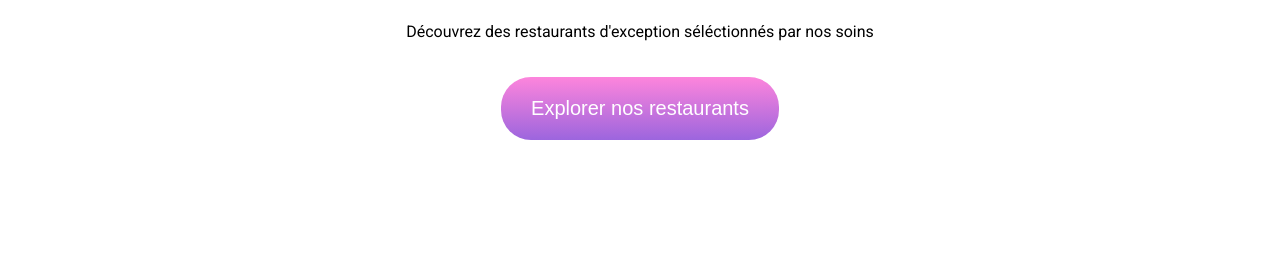
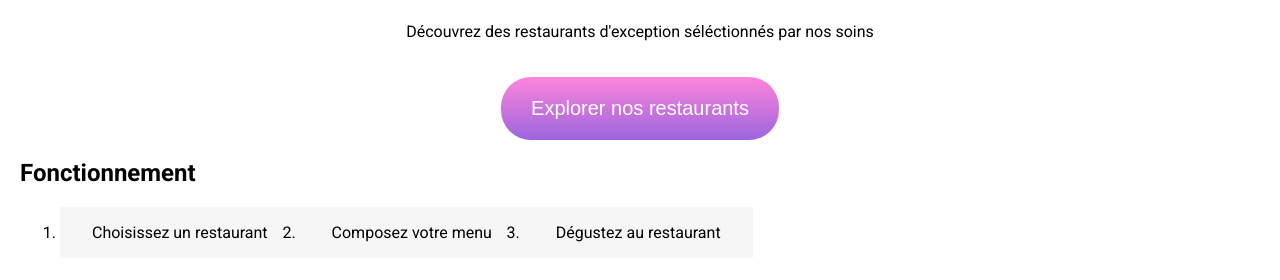
Before and after one commit to Anthony77151/P3_Contard_code, a website: page index.html in a window 1280 px wide. Shown: the part 290-570 px from the top of the page. Drawn offline with Linux system fonts and the light colour scheme; a web font is replaced by a local one.

Commit message:
start function part

```diff
--- a/index.html
+++ b/index.html
@@ -21,6 +21,14 @@
             <p>Découvrez des restaurants d'exception séléctionnés par nos soins</p>
             <button>Explorer nos restaurants</button>
         </section>
+        <section class="functioning">
+            <h2>Fonctionnement</h2>
+            <ol>
+                <li>Choisissez un restaurant</li>
+                <li>Composez votre menu</li>
+                <li>Dégustez au restaurant</li>
+            </ol>
+        </section>
     </main>
     <script src="https://kit.fontawesome.com/8703a29678.js" crossorigin="anonymous"></script>
 </body>
--- a/sass/base/base.scss
+++ b/sass/base/base.scss
@@ -6,3 +6,7 @@ body {
     margin: 0;
     font-family: "Roboto", sans-serif;
 }
+
+main {
+    padding: 0 20px;
+}
--- /dev/null
+++ b/sass/component/functioning.scss
@@ -0,0 +1,10 @@
+.functioning {
+
+    ol {
+        display: flex;
+    }
+    li {
+        background-color: #f6f6f6;
+        padding: 16px 32px;
+    }
+}
--- /dev/null
+++ b/sass/layouts/explorer.scss
@@ -0,0 +1,21 @@
+.explorer {
+    text-align: center;
+    h2 {
+        margin-top: 40px;
+        font-size: 30px;
+    }
+    button {
+        background-image: linear-gradient(to top, rgba(147, 86, 220, 0.9), rgba(255, 121, 218, 0.9));
+        color: white;
+        padding: 20px 30px;
+        border-radius: 30px;
+        border: 0;
+        margin-top: 20px;
+        font-size: 20px;
+        transition: transform 0.3s;
+        &:hover{
+            transform: scale(1.02);
+            opacity: 0.9;
+        }
+    }
+}
--- a/sass/main.scss
+++ b/sass/main.scss
@@ -1,25 +1,5 @@
 @import "./base/base.scss";
 @import "./layouts/header.scss";
 @import "./layouts/city.scss";
-
-.explorer {
-    text-align: center;
-    h2 {
-        margin-top: 40px;
-        font-size: 30px;
-    }
-    button {
-        background-image: linear-gradient(to top, rgba(147, 86, 220, 0.9), rgba(255, 121, 218, 0.9));
-        color: white;
-        padding: 20px 30px;
-        border-radius: 30px;
-        border: 0;
-        margin-top: 20px;
-        font-size: 20px;
-        transition: transform 0.3s;
-        &:hover{
-            transform: scale(1.02);
-            opacity: 0.9;
-        }
-    }
-}
+@import "./layouts/explorer.scss";
+@import "./component/functioning.scss";
```
Also changed, not shown: style.css, 1 other file.
